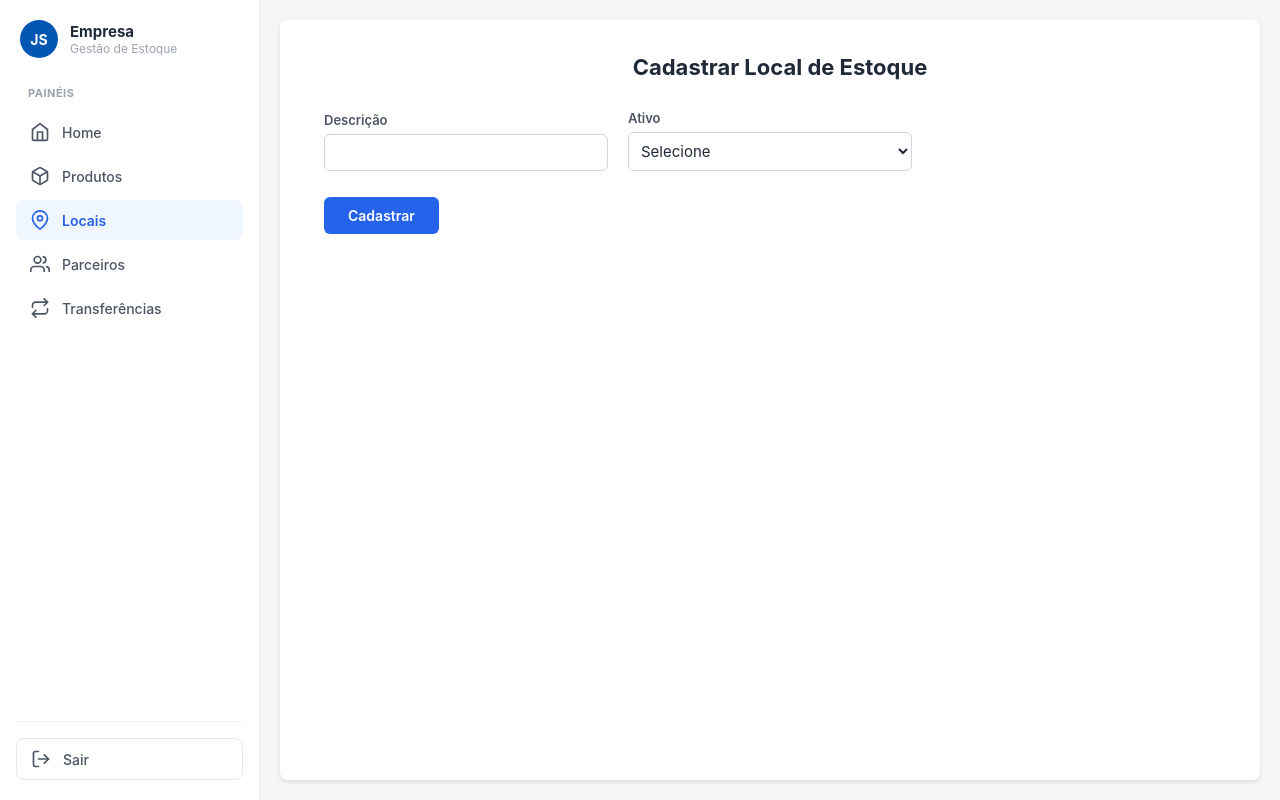
After one commit to Dev-JeffSouza/inventory-management, an ASP.NET Core app: template src/InventoryManagement.Web/Views/Location/Create.cshtml in a window 1280 px wide. The commit adds this page. Run offline with ASP.NET Core 8, Linux system fonts and the light colour scheme; the template is opened without the code that fills it, so the values that code supplies are empty.

Commit message:
Adiciona view de criação de locais de estoque, cria o controlador e estilização da view.

```diff
--- a/src/InventoryManagement.Web/Controllers/UserController.cs
+++ b/src/InventoryManagement.Web/Controllers/UserController.cs
@@ -21,7 +21,6 @@ namespace InventoryManagement.Web.Controllers
         {
             return View();
         }
-
 
         [Route("login")]
         [HttpPost]
--- /dev/null
+++ b/src/InventoryManagement.Web/Views/Location/Create.cshtml
@@ -0,0 +1,40 @@
+@using InventoryManagement.Web.Models.Panel
+@model InventoryManagement.Web.Models.Location.CreateViewModel
+
+@{
+    ViewData["Title"] = "Locais";
+    ViewData["Panel"] = Panel.Locais;
+}
+
+@section Styles {
+    <link rel="stylesheet" href="~/css/pages/create-location.css" />
+    <link rel="stylesheet" href="~/css/validate-forms.css" />
+}
+
+<div class="location-create-container">
+    <span id="title-register">Cadastrar Local de Estoque</span>
+
+    <form class="location-form validate-forms" novalidate asp-controller="Location" asp-action="Create">
+
+        <div class="form-group">
+            <label for="description">Descrição</label>
+            <input type="text" id="description" required asp-for="Description" />
+        </div>
+
+        <div class="form-group">
+            <label for="slc-active">Ativo</label>
+            <select id="slc-supplier" class="form-select" required asp-items="ViewBag.Active" asp-for="Active">
+                <option value="" disabled selected hidden="">Selecione</option>
+            </select>
+        </div>
+
+        <div class="form-group">
+            <button type="submit">Cadastrar</button>
+        </div>
+
+    </form>
+</div>
+
+@section Scripts {
+    <script src="~/js/validate-forms.js"></script>
+}
--- a/src/InventoryManagement.Web/Views/Shared/Components/Panel/Default.cshtml
+++ b/src/InventoryManagement.Web/Views/Shared/Components/Panel/Default.cshtml
@@ -35,7 +35,7 @@
             </li>
 
             <li>
-                <a href="#" class="nav-item @(Model.Active == Panel.Locais ? "active" : string.Empty)">
+                <a class="nav-item @(Model.Active == Panel.Locais ? "active" : string.Empty)" asp-controller="Location" asp-action="Create">
                     <svg width="20" height="20" viewBox="0 0 24 24" fill="none" stroke="currentColor" stroke-width="2" stroke-linecap="round" stroke-linejoin="round"><path d="M21 10c0 7-9 13-9 13s-9-6-9-13a9 9 0 0 1 18 0z"></path><circle cx="12" cy="10" r="3"></circle></svg>
                     <span>Locais</span>
                 </a>
--- /dev/null
+++ b/src/InventoryManagement.Web/wwwroot/css/pages/create-location.css
@@ -0,0 +1,83 @@
+.location-create-container {
+    display: flex;
+    flex: 1;
+    flex-direction: column;
+    box-sizing: border-box;
+    width: 100%;
+    padding: 24px;
+    background: #fff;
+    border-radius: 8px;
+    box-shadow: 0 2px 4px rgba(0,0,0,0.1);
+}
+
+    .location-create-container #title-register {
+        width: 100%;
+        text-align: center;
+        font-size: 22px;
+        font-weight: bold;
+        color: #1f2937;
+        margin: 10px
+    }
+
+.location-form {
+    display: grid;
+    grid-template-columns: repeat(auto-fit, minmax(280px, 1fr));
+    gap: 16px 20px;
+    align-items: end;
+    width: 100%;
+    padding: 20px
+}
+
+.form-group {
+    display: flex;
+    flex-direction: column;
+    gap: 6px;
+}
+
+    .form-group label {
+        font-size: 13px;
+        font-weight: 600;
+        color: #4b5563;
+    }
+
+.location-form input[type="text"],
+.location-form select {
+    width: 100%;
+    padding: 8px 8px;
+    border: 1px solid #d1d5db;
+    border-radius: 6px;
+    font-size: 15px;
+    color: #1f2937;
+    background-color: #fff;
+    box-sizing: border-box;
+    transition: border-color 0.2s, box-shadow 0.2s;
+}
+
+    .location-form input:focus,
+    .location-form select:focus {
+        outline: none;
+        border-color: #2563eb;
+        box-shadow: 0 0 0 3px rgba(37, 99, 235, 0.15);
+    }
+
+.location-form button[type="submit"] {
+    width: fit-content;
+    margin-top: 10px;
+    padding: 10px 24px;
+    background-color: #2563eb;
+    color: #fff;
+    border: none;
+    border-radius: 6px;
+    font-size: 14px;
+    font-weight: 600;
+    cursor: pointer;
+    transition: background-color 0.2s;
+}
+
+    .location-form button[type="submit"]:hover {
+        background-color: #1d4ed8;
+    }
+
+.location-form .form-group:has(button[type="submit"]) {
+    grid-column: 1 / -1;
+}
```
Also changed, not shown: src/InventoryManagement.Web/Controllers/LocationController.cs (added, +54 -0 lines), src/InventoryManagement.Web/Models/Location/CreateViewModel.cs (added, +11 -0 lines).
